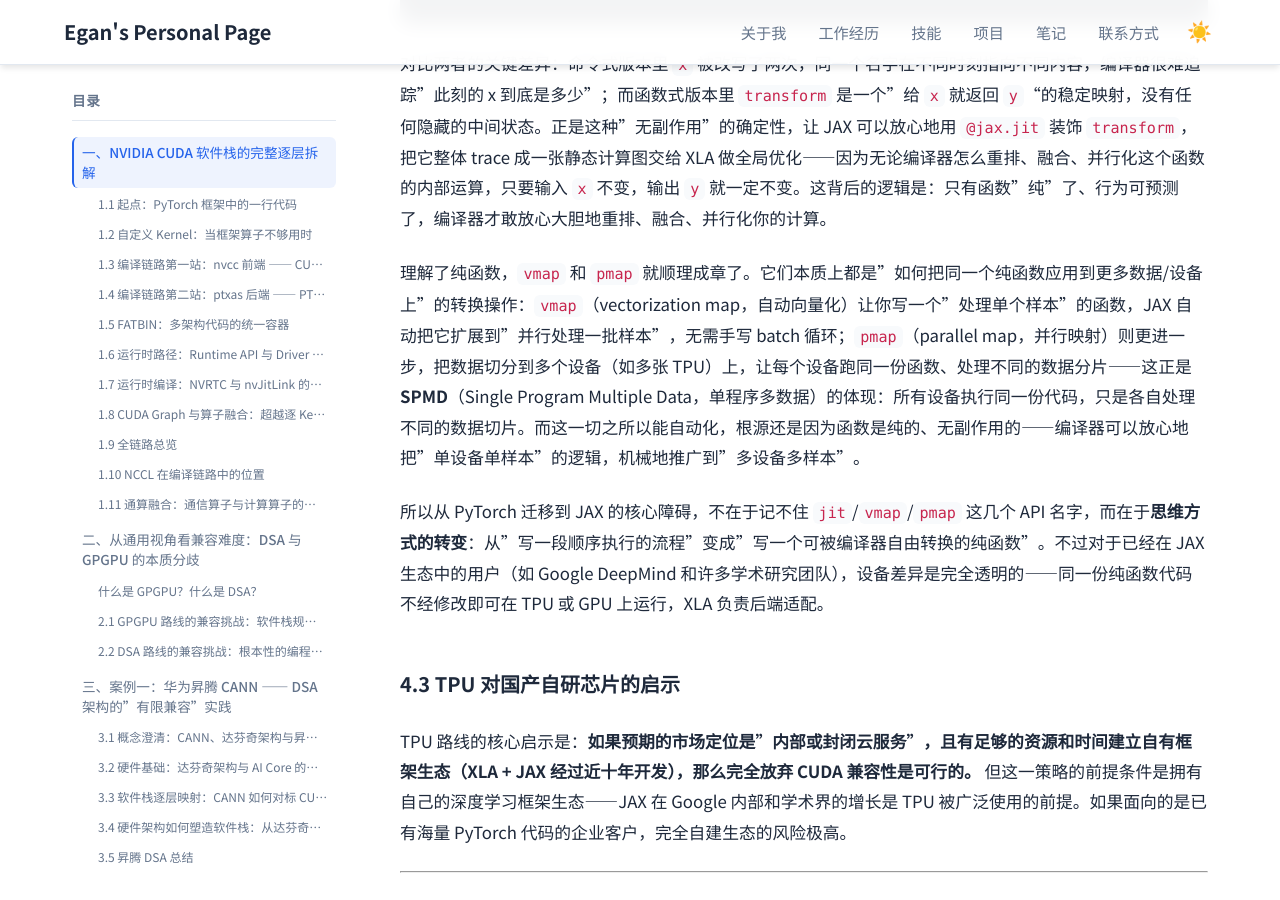
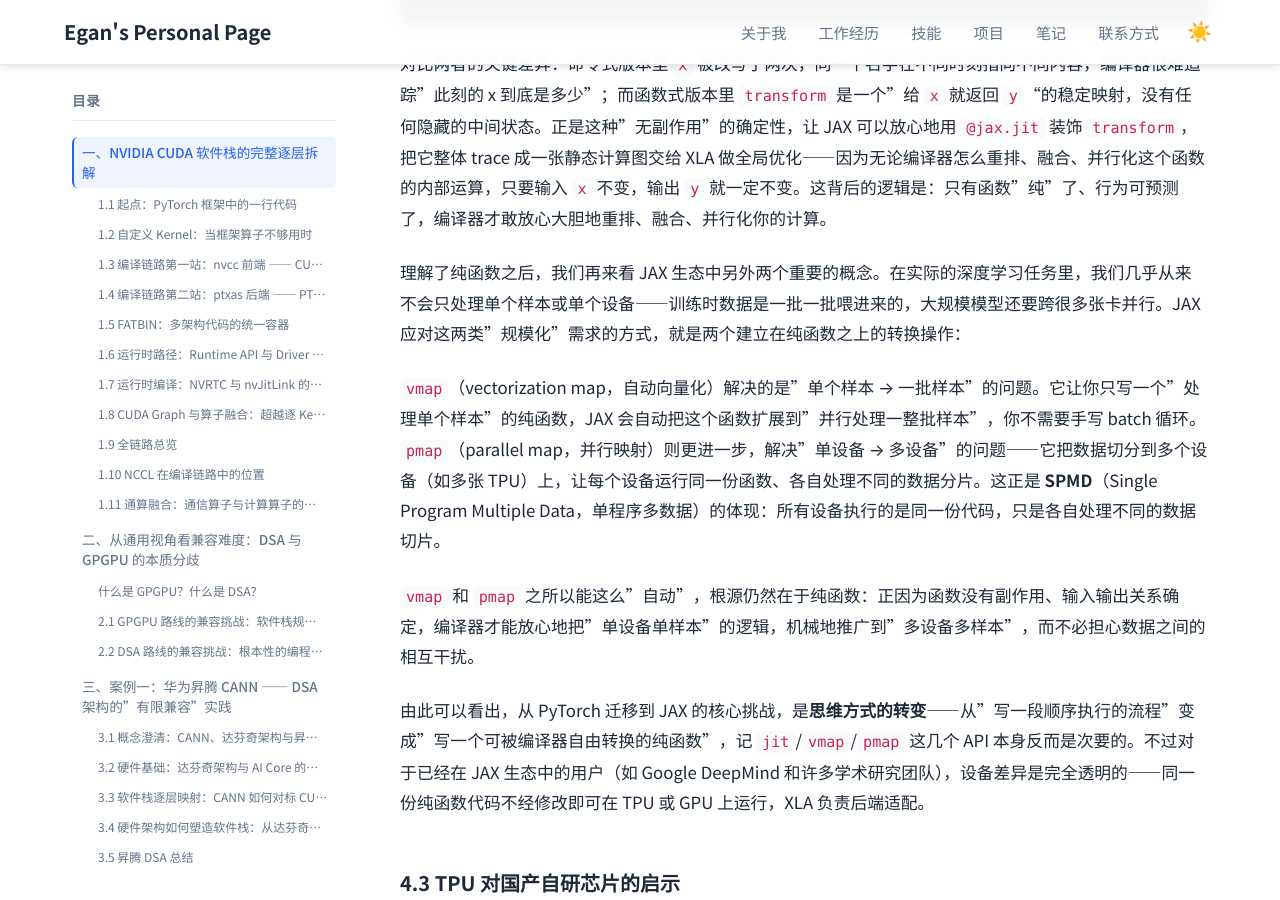
Before and after one commit to Lejun-Hu/Lejun-Hu.github.io, a Jekyll site: the page built from _notes/2026-8-15-cuda-ecosystem-compatibility.md, in a window 1280 px wide and 900 px high, scrolled down 52793 px. Built offline with Jekyll 4.4.1, drawn with Linux system fonts in a browser that asks for light colours.

Commit message:
smooth vmap/pmap intro and rephrase migration challenge

```diff
--- a/_notes/2026-8-15-cuda-ecosystem-compatibility.md
+++ b/_notes/2026-8-15-cuda-ecosystem-compatibility.md
@@ -1088,9 +1088,13 @@ print(y)                  # [4., 9., 16.]
 
 对比两者的关键差异：命令式版本里 `x` 被改写了两次，同一个名字在不同时刻指向不同内容，编译器很难追踪"此刻的 x 到底是多少"；而函数式版本里 `transform` 是一个"给 `x` 就返回 `y`"的稳定映射，没有任何隐藏的中间状态。正是这种"无副作用"的确定性，让 JAX 可以放心地用 `@jax.jit` 装饰 `transform`，把它整体 trace 成一张静态计算图交给 XLA 做全局优化——因为无论编译器怎么重排、融合、并行化这个函数的内部运算，只要输入 `x` 不变，输出 `y` 就一定不变。这背后的逻辑是：只有函数"纯"了、行为可预测了，编译器才敢放心大胆地重排、融合、并行化你的计算。
 
-理解了纯函数，`vmap` 和 `pmap` 就顺理成章了。它们本质上都是"如何把同一个纯函数应用到更多数据/设备上"的转换操作：`vmap`（vectorization map，自动向量化）让你写一个"处理单个样本"的函数，JAX 自动把它扩展到"并行处理一批样本"，无需手写 batch 循环；`pmap`（parallel map，并行映射）则更进一步，把数据切分到多个设备（如多张 TPU）上，让每个设备跑同一份函数、处理不同的数据分片——这正是 **SPMD**（Single Program Multiple Data，单程序多数据）的体现：所有设备执行同一份代码，只是各自处理不同的数据切片。而这一切之所以能自动化，根源还是因为函数是纯的、无副作用的——编译器可以放心地把"单设备单样本"的逻辑，机械地推广到"多设备多样本"。
+理解了纯函数之后，我们再来看 JAX 生态中另外两个重要的概念。在实际的深度学习任务里，我们几乎从来不会只处理单个样本或单个设备——训练时数据是一批一批喂进来的，大规模模型还要跨很多张卡并行。JAX 应对这两类"规模化"需求的方式，就是两个建立在纯函数之上的转换操作：
 
-所以从 PyTorch 迁移到 JAX 的核心障碍，不在于记不住 `jit`/`vmap`/`pmap` 这几个 API 名字，而在于**思维方式的转变**：从"写一段顺序执行的流程"变成"写一个可被编译器自由转换的纯函数"。不过对于已经在 JAX 生态中的用户（如 Google DeepMind 和许多学术研究团队），设备差异是完全透明的——同一份纯函数代码不经修改即可在 TPU 或 GPU 上运行，XLA 负责后端适配。
+`vmap`（vectorization map，自动向量化）解决的是"单个样本 → 一批样本"的问题。它让你只写一个"处理单个样本"的纯函数，JAX 会自动把这个函数扩展到"并行处理一整批样本"，你不需要手写 batch 循环。`pmap`（parallel map，并行映射）则更进一步，解决"单设备 → 多设备"的问题——它把数据切分到多个设备（如多张 TPU）上，让每个设备运行同一份函数、各自处理不同的数据分片。这正是 **SPMD**（Single Program Multiple Data，单程序多数据）的体现：所有设备执行的是同一份代码，只是各自处理不同的数据切片。
+
+`vmap` 和 `pmap` 之所以能这么"自动"，根源仍然在于纯函数：正因为函数没有副作用、输入输出关系确定，编译器才能放心地把"单设备单样本"的逻辑，机械地推广到"多设备多样本"，而不必担心数据之间的相互干扰。
+
+由此可以看出，从 PyTorch 迁移到 JAX 的核心挑战，是**思维方式的转变**——从"写一段顺序执行的流程"变成"写一个可被编译器自由转换的纯函数"，记 `jit`/`vmap`/`pmap` 这几个 API 本身反而是次要的。不过对于已经在 JAX 生态中的用户（如 Google DeepMind 和许多学术研究团队），设备差异是完全透明的——同一份纯函数代码不经修改即可在 TPU 或 GPU 上运行，XLA 负责后端适配。
 
 ### 4.3 TPU 对国产自研芯片的启示
 
```
